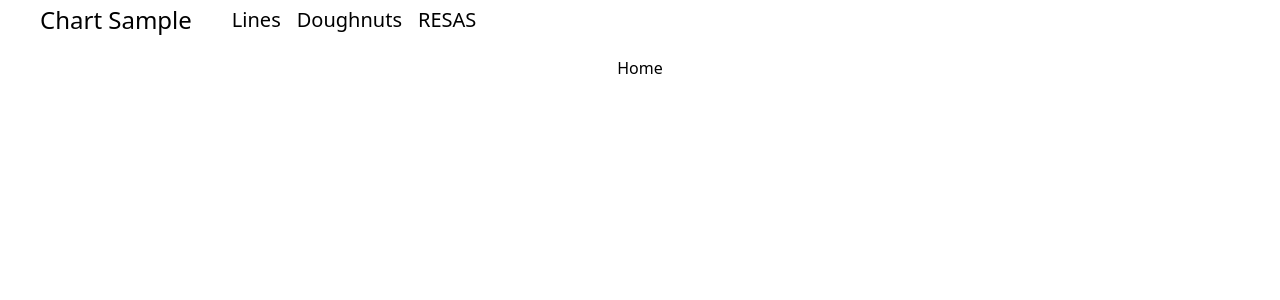
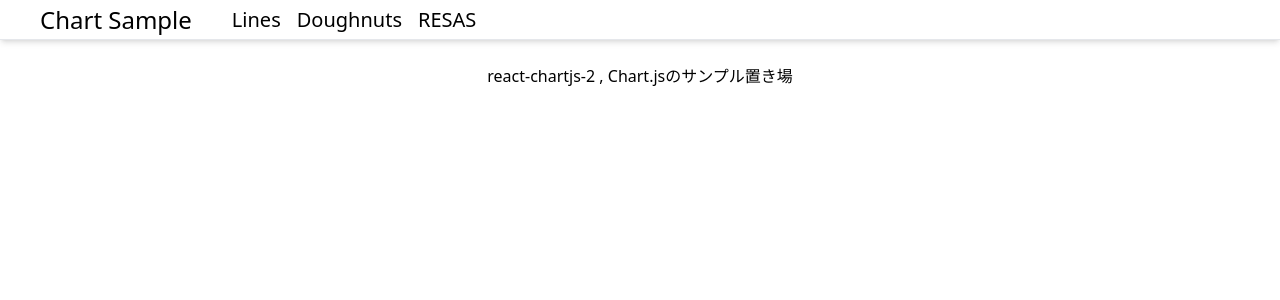
Before and after one commit to hironomiu/typescript-react-chart, a React (Create React App) app: page / in a window 1280 px wide. Shown: the top 300 px of the page. Built offline with nearby package versions, Linux system fonts and the light colour scheme.

Commit message:
commited

```diff
--- a/src/components/Header.tsx
+++ b/src/components/Header.tsx
@@ -2,7 +2,7 @@ import { Link } from 'react-router-dom'
 
 const Header = () => {
   return (
-    <header className="flex h-10 items-center">
+    <header className="flex h-10 items-center border-b-[1px] shadow-md">
       <div className="ml-10">
         <Link to="/" className="text-2xl">
           Chart Sample
--- a/src/components/Home.tsx
+++ b/src/components/Home.tsx
@@ -1,5 +1,5 @@
 const Home = () => {
-  return <div>Home</div>
+  return <div>react-chartjs-2 , Chart.jsのサンプル置き場</div>
 }
 
 export default Home
--- a/src/components/Main.tsx
+++ b/src/components/Main.tsx
@@ -2,7 +2,7 @@ import { Outlet } from 'react-router-dom'
 
 const Main = () => {
   return (
-    <main className="flex flex-col justify-center items-center mt-4">
+    <main className="flex flex-col justify-center items-center mt-6">
       <Outlet />
     </main>
   )
```
